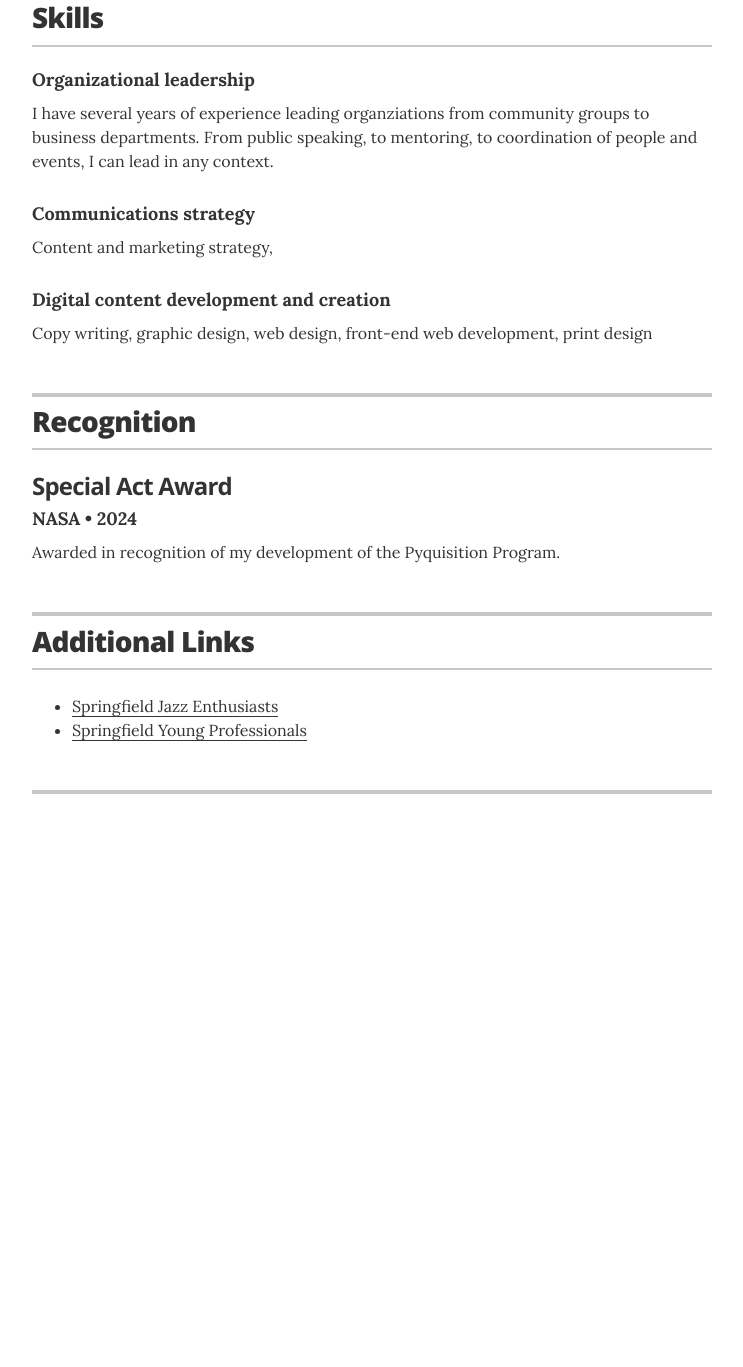
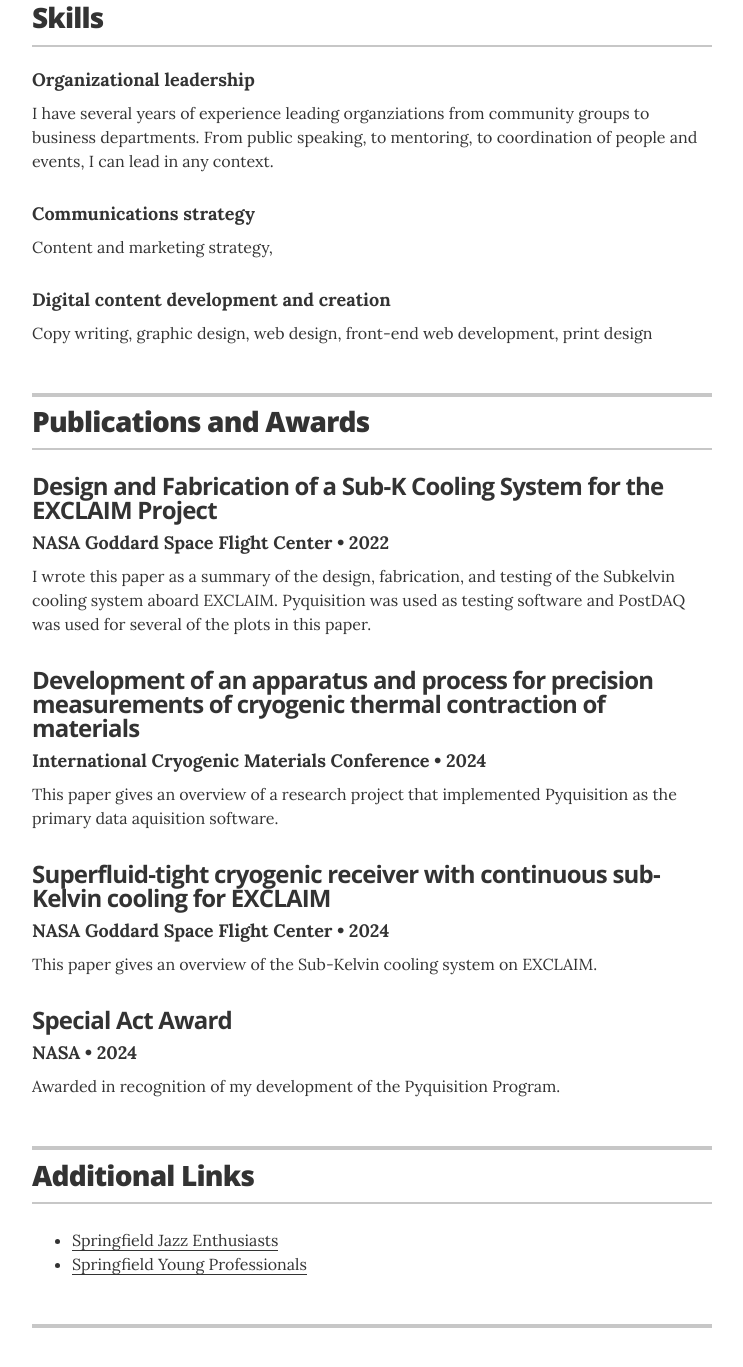
Before and after one commit to jnellis3/jnellis3.github.io, a Jekyll site: the page built from index.html, in a window 1280 px wide and 1400 px high, scrolled down 2844 px. Shown: the top 1367 px of the window, without its empty margins (268-1011 px from the left). Built offline with Jekyll 4.4.1, drawn with Linux system fonts in a browser that asks for light colours; before the commit the page ends 3710 px from its top, so only the background shows below that.

Commit message:
CHORE: Add publications

```diff
--- a/_data/recognitions.yml
+++ b/_data/recognitions.yml
@@ -1,4 +1,19 @@
 # Recognitions
+- award: Design and Fabrication of a Sub-K Cooling System for the EXCLAIM Project
+  organization: NASA Goddard Space Flight Center
+  year: 2022
+  summary: I wrote this paper as a summary of the design, fabrication, and testing of the Subkelvin cooling system aboard EXCLAIM. Pyquisition was used as testing software and PostDAQ was used for several of the plots in this paper.
+
+- award: Development of an apparatus and process for precision measurements of cryogenic thermal contraction of materials
+  organization: International Cryogenic Materials Conference
+  year: 2024
+  summary: This paper gives an overview of a research project that implemented Pyquisition as the primary data aquisition software.
+
+- award: Superfluid-tight cryogenic receiver with continuous sub-Kelvin cooling for EXCLAIM
+  organization: NASA Goddard Space Flight Center
+  year: 2024
+  summary: This paper gives an overview of the Sub-Kelvin cooling system on EXCLAIM.
+
 - award: Special Act Award
   organization: NASA
   year: 2024
--- a/_layouts/resume.html
+++ b/_layouts/resume.html
@@ -47,10 +47,6 @@
         {% endif %}
 
       </header>
-
-
-
-
 
       {% if site.resume_section_projects %}
       <!-- begin Projects -->
@@ -140,7 +136,7 @@
       <section class="content-section">
 
         <header class="section-header">
-          <h2>Recognition</h2>
+          <h2>Publications and Awards</h2>
         </header>
 
         {% for recognition in site.data.recognitions %}
```
